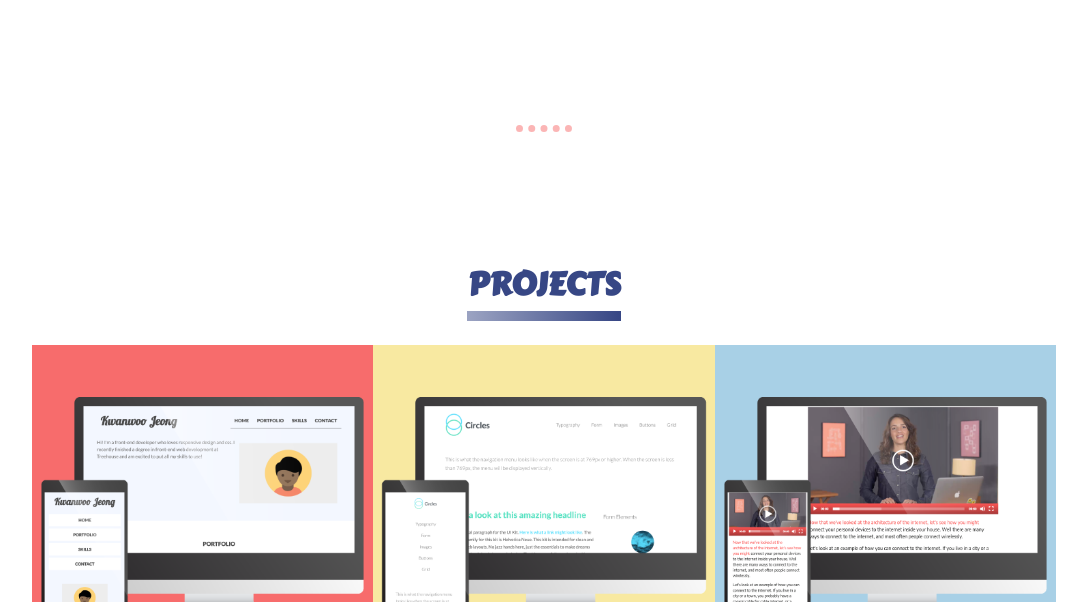
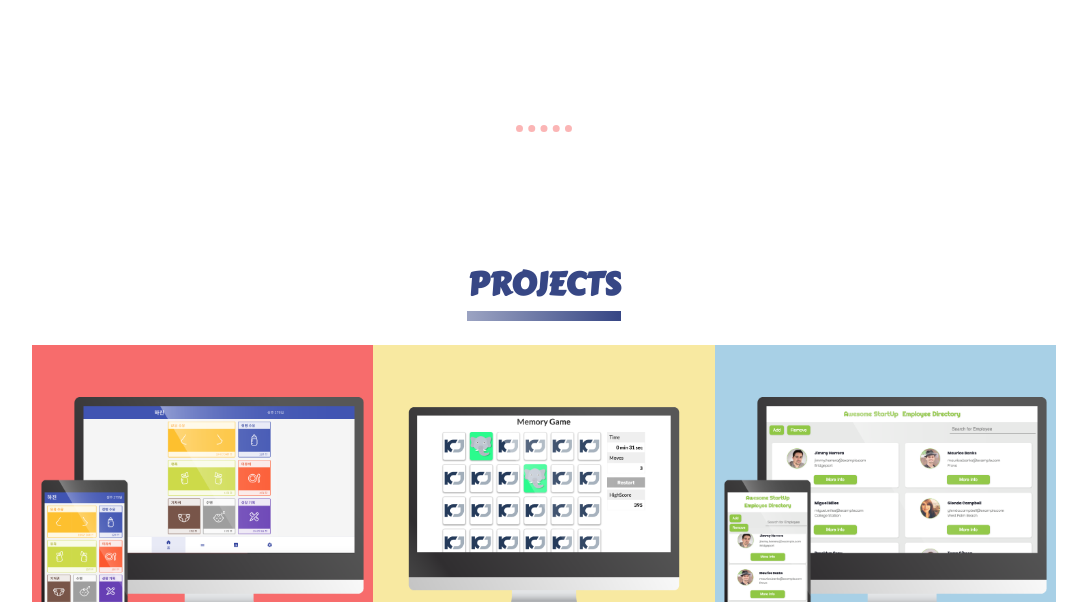
Before and after one commit to kwanwooi25/portfolio, a React app: page / in a window 1280 px wide. Shown: the part 2198-2800 px from the top of the page, without its empty margins (96-1183 px from the left). Built offline with nearby package versions, Linux system fonts and the light colour scheme.

Commit message:
updated recent projects

```diff
--- a/public/index.html
+++ b/public/index.html
@@ -2,9 +2,16 @@
 <html lang="en">
   <head>
     <meta charset="utf-8">
-    <link rel="shortcut icon" href="%PUBLIC_URL%/favicon.ico">
     <meta name="viewport" content="width=device-width, initial-scale=1, shrink-to-fit=no">
-    <link rel="manifest" href="%PUBLIC_URL%/manifest.json">
+    <!-- Favicon -->
+    <link rel="apple-touch-icon" sizes="180x180" href="/apple-touch-icon.png">
+    <link rel="icon" type="image/png" sizes="32x32" href="/favicon-32x32.png">
+    <link rel="icon" type="image/png" sizes="16x16" href="/favicon-16x16.png">
+    <link rel="manifest" href="/site.webmanifest">
+    <link rel="mask-icon" href="/safari-pinned-tab.svg" color="#ffffff">
+    <meta name="msapplication-TileColor" content="#ffffff">
+    <meta name="theme-color" content="#ffffff">
+
     <title>Kwanwoo Jeong - Web Developer</title>
   </head>
   <body>
--- a/src/helpers/constants.js
+++ b/src/helpers/constants.js
@@ -5,6 +5,7 @@ import projectImage_3 from '../assets/project-3.png';
 import projectImage_4 from '../assets/project-4.png';
 import projectImage_5 from '../assets/project-5.png';
 import projectImage_6 from '../assets/project-6.png';
+import projectImage_7 from '../assets/project-7.png';
 
 /**
  * Navigation item list
@@ -193,13 +194,53 @@ export const SKILLS = [
 
 export const PROJECTS = [
   {
-    title: 'Responsive Website',
-    description: 'Simple mobile-first web page designed to function well on multiple screen sizes',
-    image: projectImage_1,
-    skills: ['HTML', 'CSS', 'Responsive Design'],
+    title: 'Eat Play Sleep',
+    description: 'Web app that records baby\'s activities',
+    image: projectImage_7,
+    skills: ['React', 'Styled-Components', 'Node', 'Express', 'PostgresQL', 'AWS', 'AWS S3', 'AWS EC2', 'AWS RDS'],
     links: {
-      website: 'https://kwanwooi25.github.io/techdegree-project-2',
-      github: 'https://github.com/kwanwooi25/techdegree-project-2'
+      website: 'http://www.epsapp0.com',
+      github: 'https://github.com/kwanwooi25/eat-play-sleep'
+    }
+  },
+  {
+    title: 'Memory Game',
+    description: 'A simple memory game built with vanilla JavaScript',
+    image: projectImage_6,
+    skills: ['HTML', 'CSS', 'JavaScript'],
+    links: {
+      website: 'https://kwanwooi25.github.io/memory-game',
+      github: 'https://github.com/kwanwooi25/memory-game'
+    }
+  },
+  {
+    title: 'Employee Directory',
+    description: "Web app that helps to share employees contact information for fake startup company called 'Awesome Startup'.",
+    image: projectImage_5,
+    skills: ['HTML', 'CSS', 'JavaScript', 'RandomUser API'],
+    links: {
+      website: 'https://kwanwooi25.github.io/techdegree-project-10',
+      github: 'https://github.com/kwanwooi25/techdegree-project-10'
+    }
+  },
+  {
+    title: 'Web App Dashboard',
+    description: 'a Dashboard page that has multiple widgets such as chart, social stats, members and activities.',
+    image: projectImage_4,
+    skills: ['HTML', 'CSS', 'JavaScript', 'chart.js', 'RandomUser API'],
+    links: {
+      website: 'https://kwanwooi25.github.io/techdegree-project-9',
+      github: 'https://github.com/kwanwooi25/techdegree-project-9'
+    }
+  },
+  {
+    title: 'Interactive Video Player',
+    description: 'an HTML5 video player using JavaScript and the MediaElement.js',
+    image: projectImage_3,
+    skills: ['HTML', 'CSS', 'JavaScript', 'HTML5 Videos', 'MediaElement.js'],
+    links: {
+      website: 'https://kwanwooi25.github.io/techdegree-project-7',
+      github: 'https://github.com/kwanwooi25/techdegree-project-7'
     }
   },
   {
@@ -213,43 +254,13 @@ export const PROJECTS = [
     }
   },
   {
-    title: 'Interactive Video Player',
-    description: 'an HTML5 video player using JavaScript and the MediaElement.js',
-    image: projectImage_3,
-    skills: ['HTML', 'CSS', 'JavaScript', 'HTML5 Videos', 'MediaElement.js'],
+    title: 'Responsive Website',
+    description: 'Simple mobile-first web page designed to function well on multiple screen sizes',
+    image: projectImage_1,
+    skills: ['HTML', 'CSS', 'Responsive Design'],
     links: {
-      website: 'https://kwanwooi25.github.io/techdegree-project-7',
-      github: 'https://github.com/kwanwooi25/techdegree-project-7'
+      website: 'https://kwanwooi25.github.io/techdegree-project-2',
+      github: 'https://github.com/kwanwooi25/techdegree-project-2'
     }
   },
-  {
-    title: 'Web App Dashboard',
-    description: 'a Dashboard page that has multiple widgets such as chart, social stats, members and activities.',
-    image: projectImage_4,
-    skills: ['HTML', 'CSS', 'JavaScript', 'chart.js', 'RandomUser API'],
-    links: {
-      website: 'https://kwanwooi25.github.io/techdegree-project-9',
-      github: 'https://github.com/kwanwooi25/techdegree-project-9'
-    }
-  },
-  {
-    title: 'Employee Directory',
-    description: "Web app that helps to share employees contact information for fake startup company called 'Awesome Startup'.",
-    image: projectImage_5,
-    skills: ['HTML', 'CSS', 'JavaScript', 'RandomUser API'],
-    links: {
-      website: 'https://kwanwooi25.github.io/techdegree-project-10',
-      github: 'https://github.com/kwanwooi25/techdegree-project-10'
-    }
-  },
-  {
-    title: 'Memory Game',
-    description: 'A simple memory game built with vanilla JavaScript',
-    image: projectImage_6,
-    skills: ['HTML', 'CSS', 'JavaScript'],
-    links: {
-      website: 'https://kwanwooi25.github.io/memory-game',
-      github: 'https://github.com/kwanwooi25/memory-game'
-    }
-  }
 ];
```
Also changed, not shown: public/browserconfig.xml (added, +9 -0 lines), public/android-chrome-192x192.png (added), public/android-chrome-512x512.png (added), public/apple-touch-icon.png (added), public/favicon-16x16.png (added), public/favicon-32x32.png (added), public/favicon.ico, public/manifest.json (deleted), public/mstile-144x144.png (added), public/mstile-150x150.png (added), public/mstile-310x150.png (added), public/mstile-310x310.png (added), public/mstile-70x70.png (added), public/safari-pinned-tab.svg (added), 2 more files, 1 other file.
